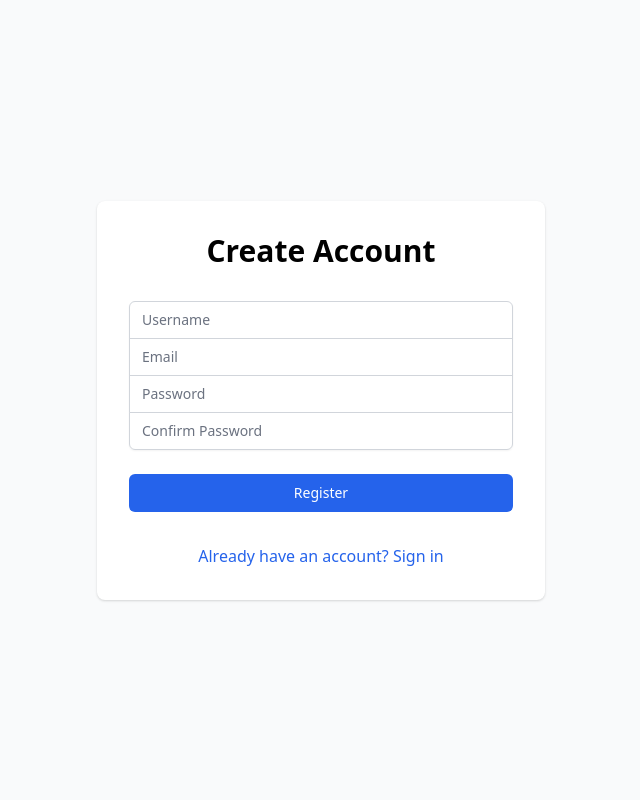
After one commit to DannyLLL/CS5200_Group8, a Django app: page /register/ in a window 1280 px wide. The commit adds this page. Shown: the whole page, without its empty margins (319-959 px from the left). Run offline with Django 5.2, Linux system fonts and the light colour scheme.

Commit message:
login/registar/logout update

```diff
--- /dev/null
+++ b/dbapp/templates/dbapp/register.html
@@ -0,0 +1,78 @@
+{% load static %}
+<!DOCTYPE html>
+<html>
+  <head>
+    <title>Register - Car Rental System</title>
+    <link
+      href="https://cdn.jsdelivr.net/npm/tailwindcss@2.2.19/dist/tailwind.min.css"
+      rel="stylesheet"
+    />
+  </head>
+  <body class="bg-gray-50">
+    <div class="min-h-screen flex items-center justify-center">
+      <div class="max-w-md w-full space-y-8 p-8 bg-white rounded-lg shadow">
+        <div>
+          <h2 class="text-3xl font-bold text-center">Create Account</h2>
+        </div>
+        <form
+          class="mt-8 space-y-6"
+          method="POST"
+          action="{% url 'register' %}"
+        >
+          {% csrf_token %}
+          <div class="rounded-md shadow-sm -space-y-px">
+            <div>
+              <input
+                name="username"
+                required
+                class="appearance-none rounded-none relative block w-full px-3 py-2 border border-gray-300 placeholder-gray-500 text-gray-900 rounded-t-md focus:outline-none focus:ring-blue-500 focus:border-blue-500 focus:z-10 sm:text-sm"
+                placeholder="Username"
+              />
+            </div>
+            <div>
+              <input
+                name="email"
+                type="email"
+                required
+                class="appearance-none rounded-none relative block w-full px-3 py-2 border border-gray-300 placeholder-gray-500 text-gray-900 focus:outline-none focus:ring-blue-500 focus:border-blue-500 focus:z-10 sm:text-sm"
+                placeholder="Email"
+              />
+            </div>
+            <div>
+              <input
+                name="password1"
+                type="password"
+                required
+                class="appearance-none rounded-none relative block w-full px-3 py-2 border border-gray-300 placeholder-gray-500 text-gray-900 focus:outline-none focus:ring-blue-500 focus:border-blue-500 focus:z-10 sm:text-sm"
+                placeholder="Password"
+              />
+            </div>
+            <div>
+              <input
+                name="password2"
+                type="password"
+                required
+                class="appearance-none rounded-none relative block w-full px-3 py-2 border border-gray-300 placeholder-gray-500 text-gray-900 rounded-b-md focus:outline-none focus:ring-blue-500 focus:border-blue-500 focus:z-10 sm:text-sm"
+                placeholder="Confirm Password"
+              />
+            </div>
+          </div>
+
+          <div>
+            <button
+              type="submit"
+              class="group relative w-full flex justify-center py-2 px-4 border border-transparent text-sm font-medium rounded-md text-white bg-blue-600 hover:bg-blue-700 focus:outline-none focus:ring-2 focus:ring-offset-2 focus:ring-blue-500"
+            >
+              Register
+            </button>
+          </div>
+        </form>
+        <div class="text-center">
+          <a href="{% url 'login' %}" class="text-blue-600 hover:text-blue-800"
+            >Already have an account? Sign in</a
+          >
+        </div>
+      </div>
+    </div>
+  </body>
+</html>
--- a/dbapp/urls.py
+++ b/dbapp/urls.py
@@ -12,5 +12,9 @@ urlpatterns = [
 
     path('reserve/<int:vehicle_id>/', views.reserve_vehicle, name='reserve_vehicle'),  # Reserve a vehicle
     path('reservations/<int:renter_id>/', views.reservation_list, name='reservation_list'),  # List renter's reservations
-        path('testmysql/', views.testmysql, name='testmysql'),  # Test database connection
+    path('testmysql/', views.testmysql, name='testmysql'),  # Test database connection
+
+    path('login/', views.login_view, name='login'), #login page
+    path('logout/', views.logout_view, name='logout'), #logout page
+    path('register/', views.register_view, name='register'), #register page
 ]
--- a/dbapp/views.py
+++ b/dbapp/views.py
@@ -1,4 +1,4 @@
-from django.shortcuts import render, get_object_or_404
+from django.shortcuts import render, get_object_or_404, redirect
 # Create your views here.
 from django.views.generic import ListView, DetailView
 from django.views.generic.edit import CreateView, UpdateView, DeleteView
@@ -11,6 +11,53 @@ from django.shortcuts import render, get_object_or_404
 from django.contrib.auth.decorators import login_required
 from .models import Vehicles, Reservations, Users
 from django.core.paginator import Paginator
+from django.contrib.auth import login, authenticate
+from django.contrib.auth.forms import UserCreationForm
+from django.utils import timezone
+from django.contrib.auth import logout
+
+
+def login_view(request):
+    if request.method == 'POST':
+        username = request.POST['username']
+        password = request.POST['password']
+        user = authenticate(request, username=username, password=password)
+        if user is not None:
+            login(request, user)
+            return redirect('homepage')
+        else:
+            # Add error message handling here
+            return render(request, 'dbapp/login.html', {'error': 'Invalid credentials'})
+    return render(request, 'dbapp/login.html')
+
+
+def logout_view(request):
+    logout(request)
+    return redirect('homepage')
+
+
+def register_view(request):
+    if request.method == 'POST':
+        username = request.POST['username']
+        email = request.POST['email']
+        password = request.POST['password1']
+        password2 = request.POST['password2']
+
+        if password != password2:
+            return render(request, 'dbapp/register.html', {'error': 'Passwords do not match'})
+
+        # Create user in your Users table
+        user = Users.objects.create(
+            username=username,
+            email=email,
+            passwordhash=password,  # In production, you should hash this password
+            usertype='Renter',
+            dateregistered=timezone.now()
+        )
+
+        return redirect('login')
+    return render(request, 'dbapp/register.html')
+
 
 
 def homepage(request):
```
Also changed, not shown: dbapp/models.py (+8 -8 lines), dbapp/templates/dbapp/homepage.html (+13 -3 lines), dbapp/templates/dbapp/login.html (added, +58 -0 lines), dbapp/migrations/0001_initial.py.
